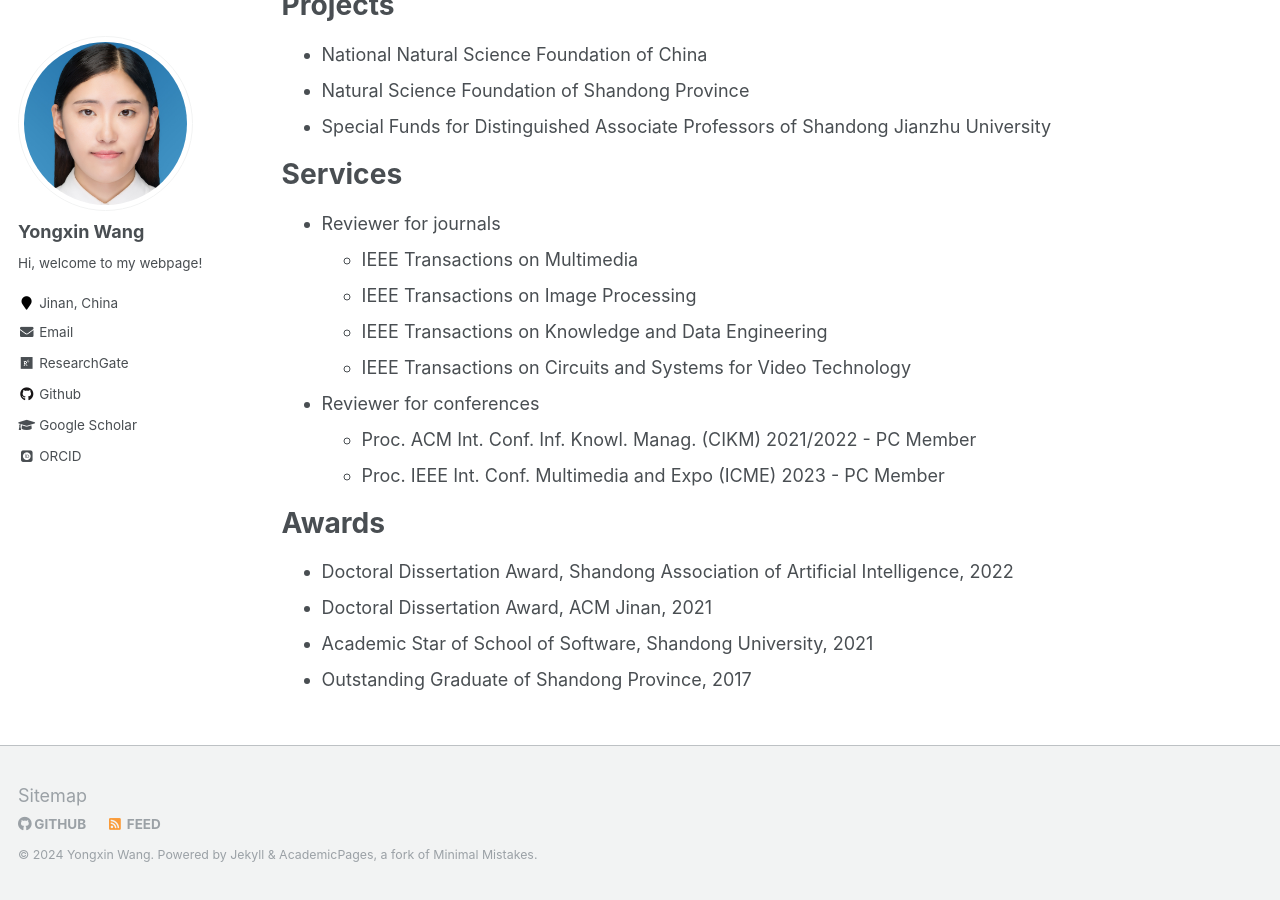
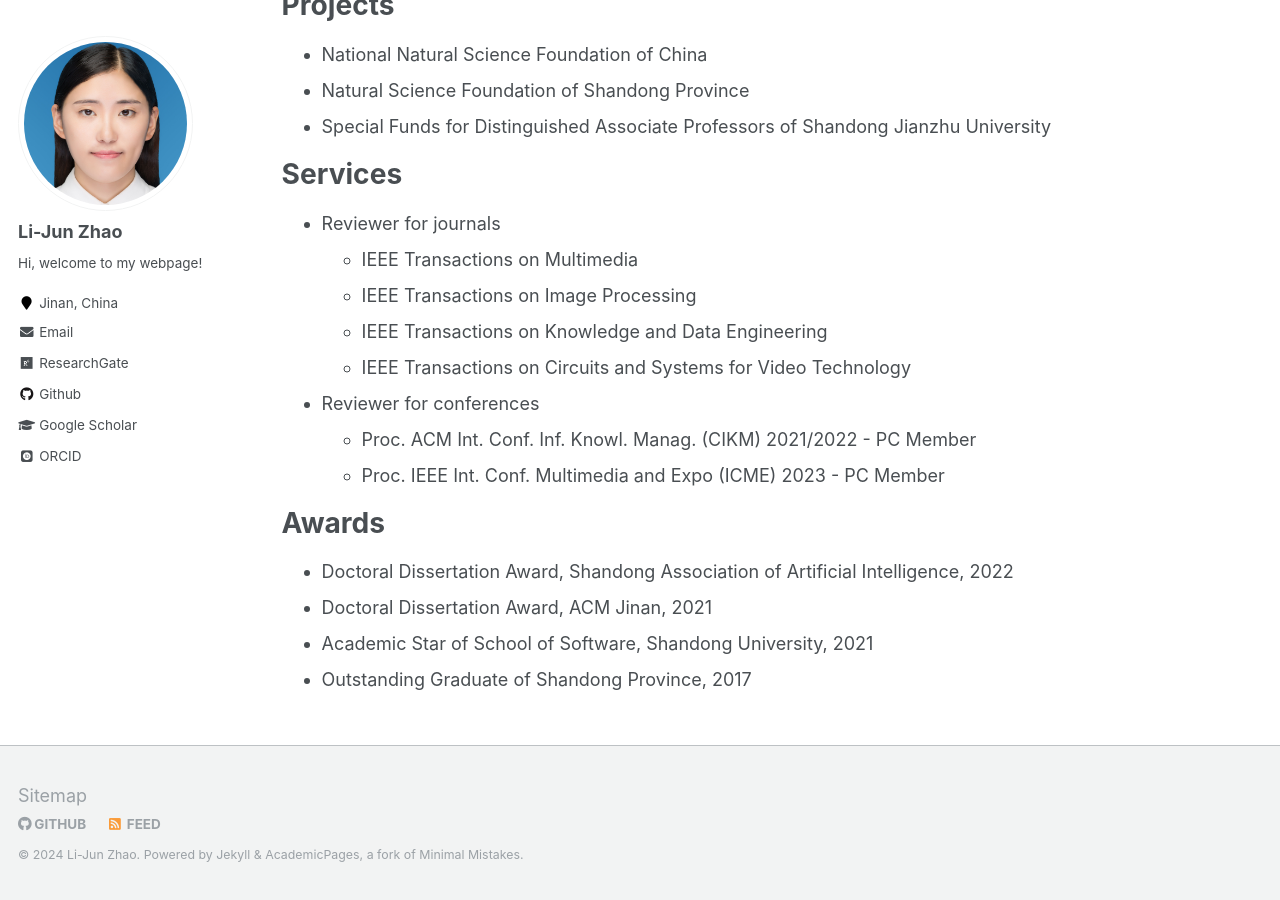
Before and after one commit to Legenddddd/Legenddddd.github.io, a Jekyll site: the page built from _pages/about.md, in a window 1280 px wide and 900 px high, scrolled down 2835 px. Built offline with Jekyll 4.4.1, drawn with Linux system fonts in a browser that asks for light colours; some web fonts are replaced; some of the changed text lies outside the part shown.

Commit message:
Update _config.yml

```diff
--- a/_config.yml
+++ b/_config.yml
@@ -7,13 +7,13 @@
 
 # Site Settings
 locale                   : "China"
-title                    : "Yongxin Wang (王永欣)"
+title                    : "Li-Jun Zhao (赵丽君)"
 title_separator          : "-"
-name                     : &name "Yongxin Wang"
+name                     : &name "Li-Jun Zhao"
 description              : &description "personal description"
-url                      : https://yxinwang.github.io
+url                      : https://legenddddd.github.io
 baseurl                  : "" # the subpath of your site, e.g. "/blog"
-repository               : "yxinwang/yxinwang.github.io"
+repository               : "legenddddd/legenddddd.github.io"
 teaser                   :  # filename of teaser fallback teaser image placed in /images/, .e.g. "500x300.png"
 breadcrumbs              : false # true, false (default)
 words_per_minute         : 160
@@ -80,7 +80,7 @@ analytics:
 
 # Site Author
 author:
-  name             : "Yongxin Wang"
+  name             : "Li-Jun Zhao"
   avatar           : "yongxinwang.jpg"
   bio              : "Hi, welcome to my webpage!"
   #bio              "Associate Professor in School of Computer Science and Techonology, Shandong Jianzhu University"
```
